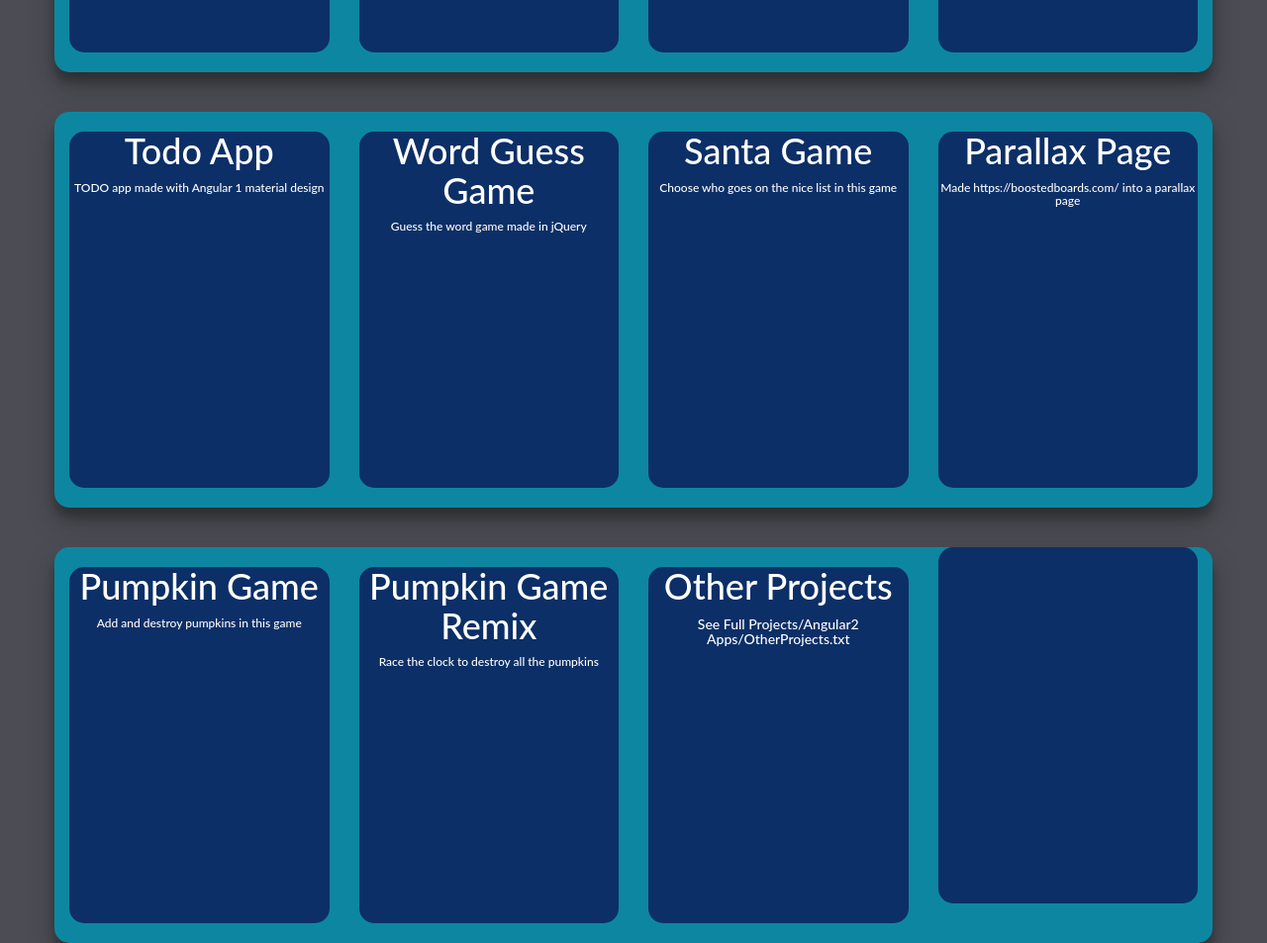
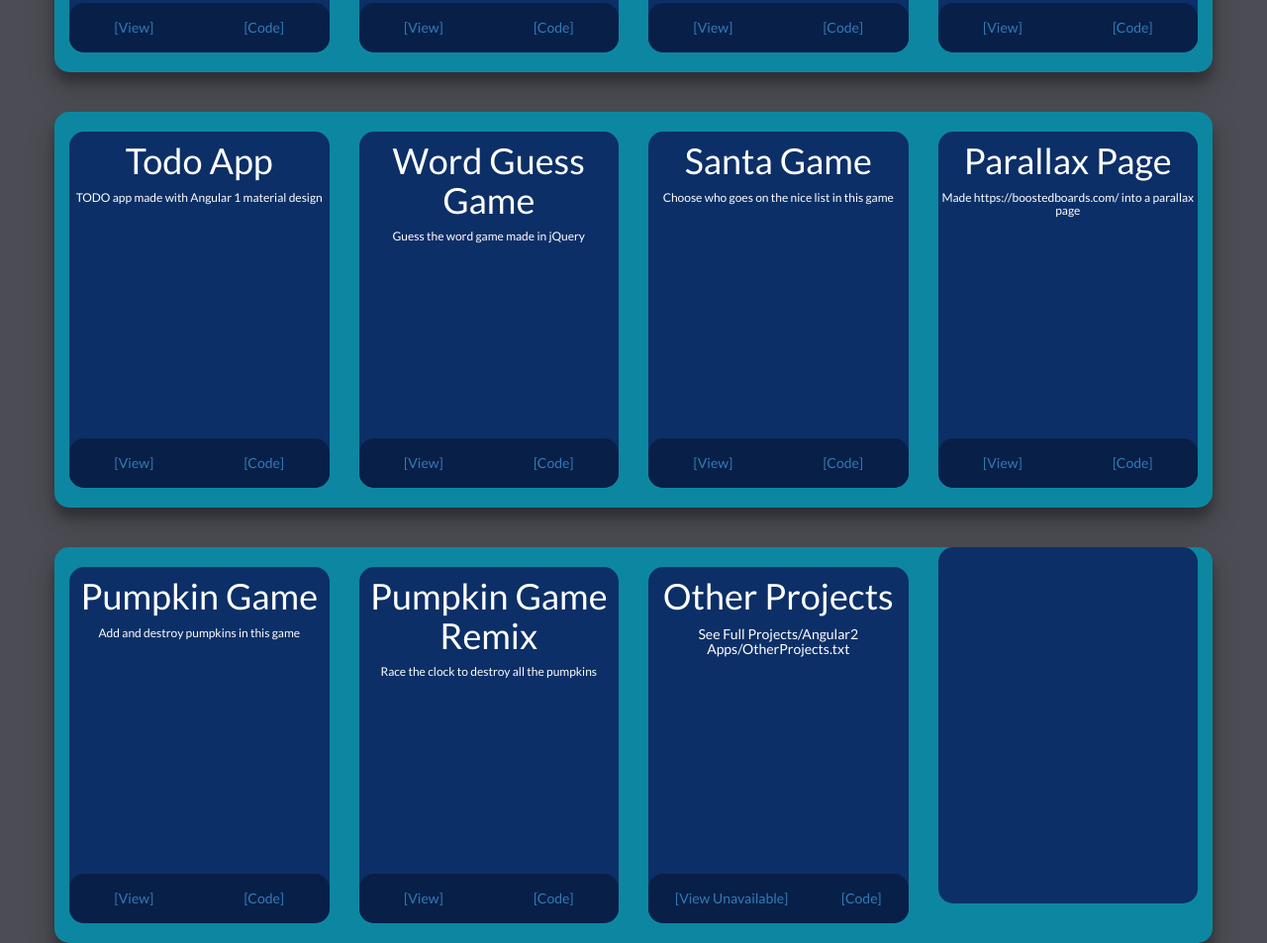
Before and after one commit to ward-spacecase/Final-Portfolio, a plain HTML site: page index2.html in a window 1280 px wide. Shown: the part 807-1760 px from the top of the page at 99% size. Drawn offline with nearby package versions, Linux system fonts and the light colour scheme.

Commit message:
added links to second

```diff
--- a/index2.html
+++ b/index2.html
@@ -8,6 +8,8 @@
 
     <link rel="stylesheet" href="https://maxcdn.bootstrapcdn.com/bootstrap/3.3.7/css/bootstrap.min.css">
     <style>
+        @import url(https://fonts.googleapis.com/css?family=Lato:100,300,400);
+
         body {
             font-family: 'Lato', sans-serif;
             background-color: #4c4d54;
@@ -21,14 +23,31 @@
             box-shadow: 0 14px 28px rgba(0,0,0,0.25), 0 10px 10px rgba(0,0,0,0.22);
         }
         .item-box {
+            position: relative;
             text-align: center;
             height: 100%;
             background-color: #0c2f67;
             border-radius: 15px;
             color: white;
         }
+        .item-box h1 {
+            padding-top: 10px;
+        }
         .each-col {
             height: 90%;
+        }
+        .proLink {
+            position: absolute;
+
+            bottom: 0;
+            width: 100%;
+            margin: 0 auto;
+            border-radius: 15px;
+            background-color: #082048;
+            height: 50px;
+            display: flex;
+            justify-content: space-around;
+            align-items: center;
         }
         @media (max-width: 1199px) {
             .portfolioContainer {
@@ -50,6 +69,7 @@
 
 
     </style>
+    <script src="script.js"></script>
 </head>
 <body class="container">
     <div class="portfolioContainer row">
@@ -57,7 +77,14 @@
             <div class="item-box">
                 <h1>Golf Scorecard</h1>
                 <h6>Working Golf Scorecard using a golf course API</h6>
+
                 <div class="proLink">
+                    <a href="Full%20Projects/Golf%20Project/index.html">
+                        <span>[View]</span>
+                    </a>
+                    <a href="https://github.com/ward-spacecase/Final-Portfolio/tree/master/Full%20Projects/Golf%20Project">
+                        <span>[Code]</span>
+                    </a>
 
                 </div>
             </div>
@@ -67,6 +94,15 @@
             <div class="item-box">
                 <h1>Portfolio Page</h1>
                 <h6>A page I made for a portfolio</h6>
+
+                <div class="proLink">
+                    <a href="Full%20Projects/Portfolio%20Page/index.html">
+                        <span>[View]</span>
+                    </a>
+                    <a href="#">
+                        <span>[Code]</span>
+                    </a>
+                </div>
             </div>
         </div>
 
@@ -74,6 +110,15 @@
             <div class="item-box">
                 <h1>Crack the Code</h1>
                 <h6>Guess the number game</h6>
+
+                <div class="proLink">
+                    <a href="Games/Crack%20the%20Code/rps.html">
+                        <span>[View]</span>
+                    </a>
+                    <a href="#">
+                        <span>[Code]</span>
+                    </a>
+                </div>
             </div>
         </div>
 
@@ -81,6 +126,15 @@
             <div class="item-box">
                 <h1>Memory Game</h1>
                 <h6>Memory game with javascript data-types</h6>
+
+                <div class="proLink">
+                    <a href="Games/Memory/index.html">
+                        <span>[View]</span>
+                    </a>
+                    <a href="#">
+                        <span>[Code]</span>
+                    </a>
+                </div>
             </div>
         </div>
 
@@ -92,6 +146,14 @@
                 <h1>Salon Site</h1>
                 <h6>Class competition to build a salon website</h6>
 
+                <div class="proLink">
+                    <a href="Mini%20Projects/CSS_Practice/SalonSite/index.html">
+                        <span>[View]</span>
+                    </a>
+                    <a href="#">
+                        <span>[Code]</span>
+                    </a>
+                </div>
             </div>
         </div>
 
@@ -100,6 +162,14 @@
                 <h1>Business Card</h1>
                 <h6>jQuery practice changing colors</h6>
 
+                <div class="proLink">
+                    <a href="Mini%20Projects/JS_Practice/jQueryProfile/stuff.html">
+                        <span>[View]</span>
+                    </a>
+                    <a href="#">
+                        <span>[Code]</span>
+                    </a>
+                </div>
             </div>
         </div>
 
@@ -108,6 +178,14 @@
                 <h1>Modal Challenge</h1>
                 <h6>CSS challenge to duplicate a visual in HTML</h6>
 
+                <div class="proLink">
+                    <a href="Mini%20Projects/CSS_Practice/Copy-a-Picture%20Sass%20Practice/index.html">
+                        <span>[View]</span>
+                    </a>
+                    <a href="#">
+                        <span>[Code]</span>
+                    </a>
+                </div>
             </div>
         </div>
 
@@ -116,6 +194,14 @@
                 <h1>League Speed</h1>
                 <h6>League speed design page practice</h6>
 
+                <div class="proLink">
+                    <a href="Mini%20Projects/CSS_Practice/League%20Speed%20Page%20Challenge/index.html">
+                        <span>[View]</span>
+                    </a>
+                    <a href="#">
+                        <span>[Code]</span>
+                    </a>
+                </div>
             </div>
         </div>
 
@@ -128,6 +214,15 @@
                 <h1>Todo App</h1>
                 <h6>TODO app made with Angular 1 material design</h6>
 
+
+                <div class="proLink">
+                    <a href="Full%20Projects/TodoAng1Material/index.html">
+                        <span>[View]</span>
+                    </a>
+                    <a href="#">
+                        <span>[Code]</span>
+                    </a>
+                </div>
             </div>
         </div>
 
@@ -136,7 +231,14 @@
                 <h1>Word Guess Game</h1>
                 <h6>Guess the word game made in jQuery</h6>
 
-
+                <div class="proLink">
+                    <a href="Games/WordGuess/strings.html">
+                        <span>[View]</span>
+                    </a>
+                    <a href="#">
+                        <span>[Code]</span>
+                    </a>
+                </div>
             </div>
         </div>
 
@@ -145,6 +247,14 @@
                 <h1>Santa Game</h1>
                 <h6>Choose who goes on the nice list in this game</h6>
 
+                <div class="proLink">
+                    <a href="Games/Who'sBeenNaughty&Nice/game.html">
+                        <span>[View]</span>
+                    </a>
+                    <a href="#">
+                        <span>[Code]</span>
+                    </a>
+                </div>
             </div>
         </div>
 
@@ -153,7 +263,14 @@
                 <h1>Parallax Page</h1>
                 <h6>Made https://boostedboards.com/ into a parallax page</h6>
 
-
+                <div class="proLink">
+                    <a href="Mini%20Projects/CSS_Practice/Parallax%20Page%20Practice/index.html">
+                        <span>[View]</span>
+                    </a>
+                    <a href="#">
+                        <span>[Code]</span>
+                    </a>
+                </div>
             </div>
         </div>
 
@@ -167,6 +284,15 @@
                 <h1>Pumpkin Game</h1>
                 <h6>Add and destroy pumpkins in this game</h6>
 
+
+                <div class="proLink">
+                    <a href="Games/PumpkinGame/pumpkinsboom.html">
+                        <span>[View]</span>
+                    </a>
+                    <a href="#">
+                        <span>[Code]</span>
+                    </a>
+                </div>
             </div>
         </div>
 
@@ -175,7 +301,14 @@
                 <h1>Pumpkin Game Remix</h1>
                 <h6>Race the clock to destroy all the pumpkins</h6>
 
-
+                <div class="proLink">
+                    <a href="Games/PumpkinGameRemix/pumpkintest.html">
+                        <span>[View]</span>
+                    </a>
+                    <a href="#">
+                        <span>[Code]</span>
+                    </a>
+                </div>
             </div>
         </div>
 
@@ -184,7 +317,14 @@
                 <h1>Other Projects</h1>
                 <h5>See Full Projects/Angular2 Apps/OtherProjects.txt</h5>
 
-
+                <div class="proLink">
+                    <a href="" disabled>
+                        <span>[View Unavailable]</span>
+                    </a>
+                    <a href="https://github.com/ward-spacecase/Final-Portfolio/tree/master/Full%20Projects/Angular2%20Apps">
+                        <span>[Code]</span>
+                    </a>
+                </div>
             </div>
         </div>
 
```
